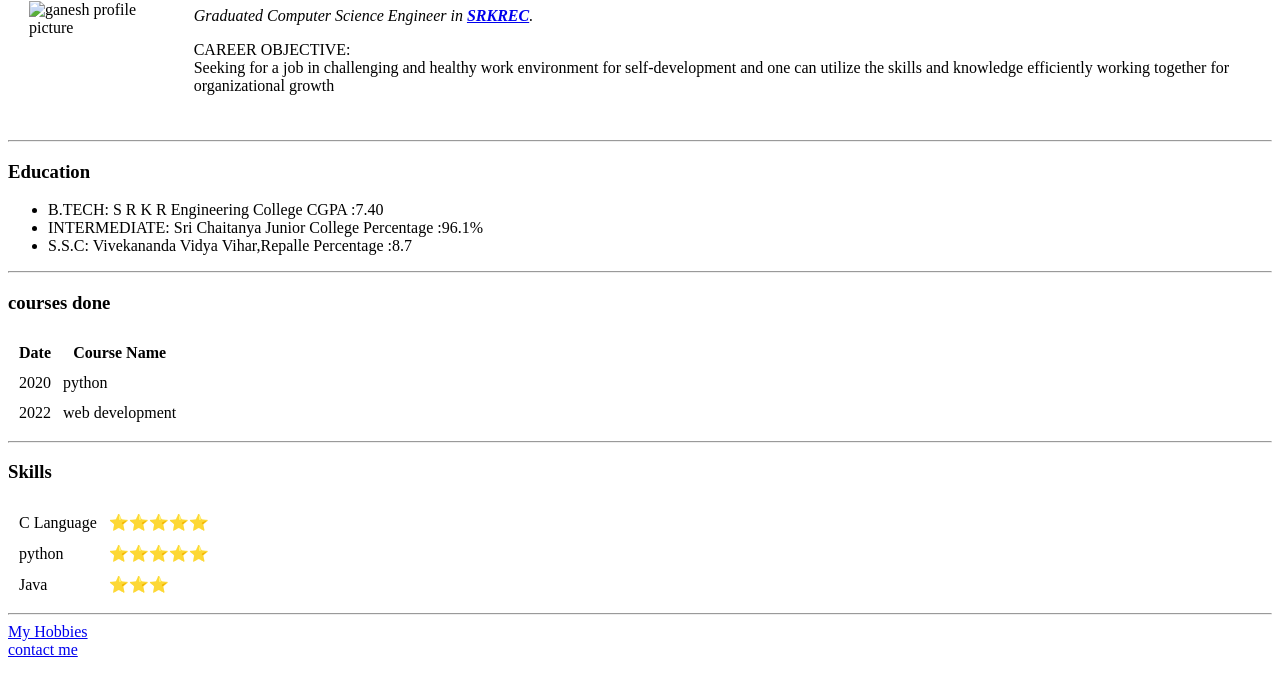
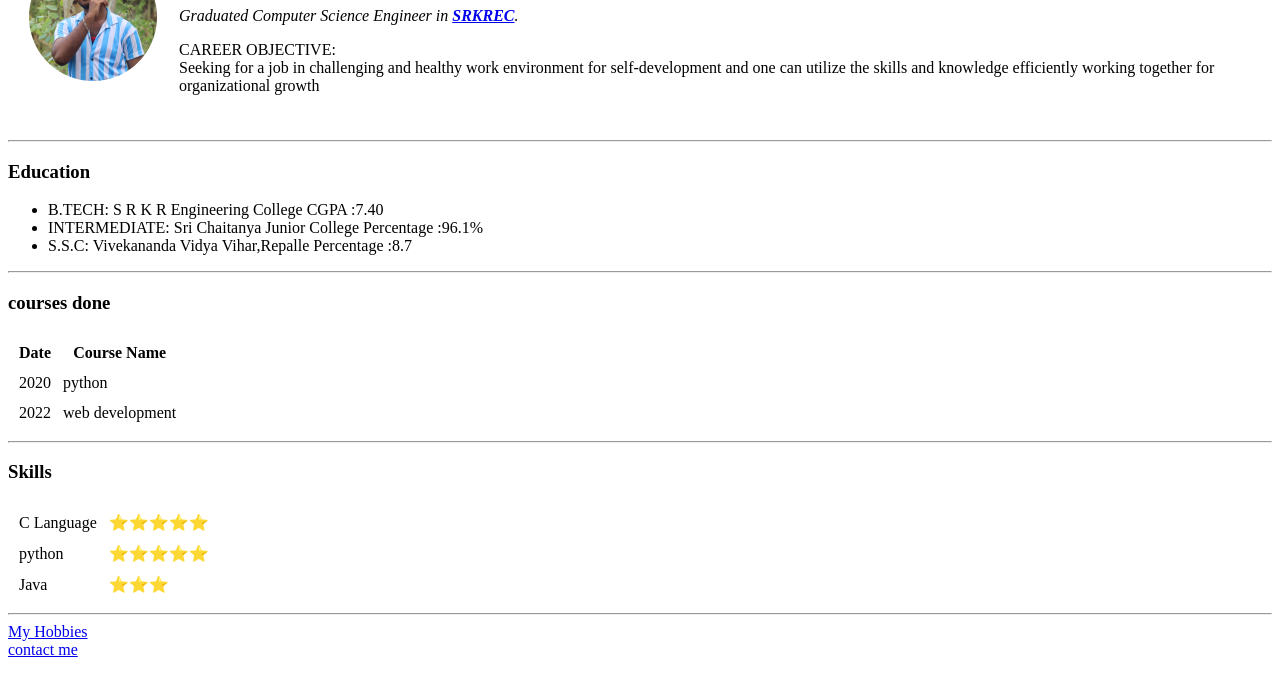
Before and after one commit to saiganesh524/cv, a plain HTML site: page index.html in a window 1280 px wide. Shown: the part 102-800 px from the top of the page. Drawn offline with Linux system fonts and the light colour scheme.

Commit message:
Update index.html

```diff
--- a/index.html
+++ b/index.html
@@ -9,7 +9,7 @@
 <body>
   <table cellspacing="20">
     <tr>
-      <td><img src="Ganeshhh.png" alt="ganesh profile picture"></td>
+      <td><img src="images/Ganeshhh.png" alt="ganesh profile picture"></td>
       <td>
         <h1>Kandula Sai Ganesh</h1>
         <p><em>Graduated Computer Science Engineer in <strong><a href="https://srkrec.edu.in/">SRKREC</a></strong>.</em></p>
```
